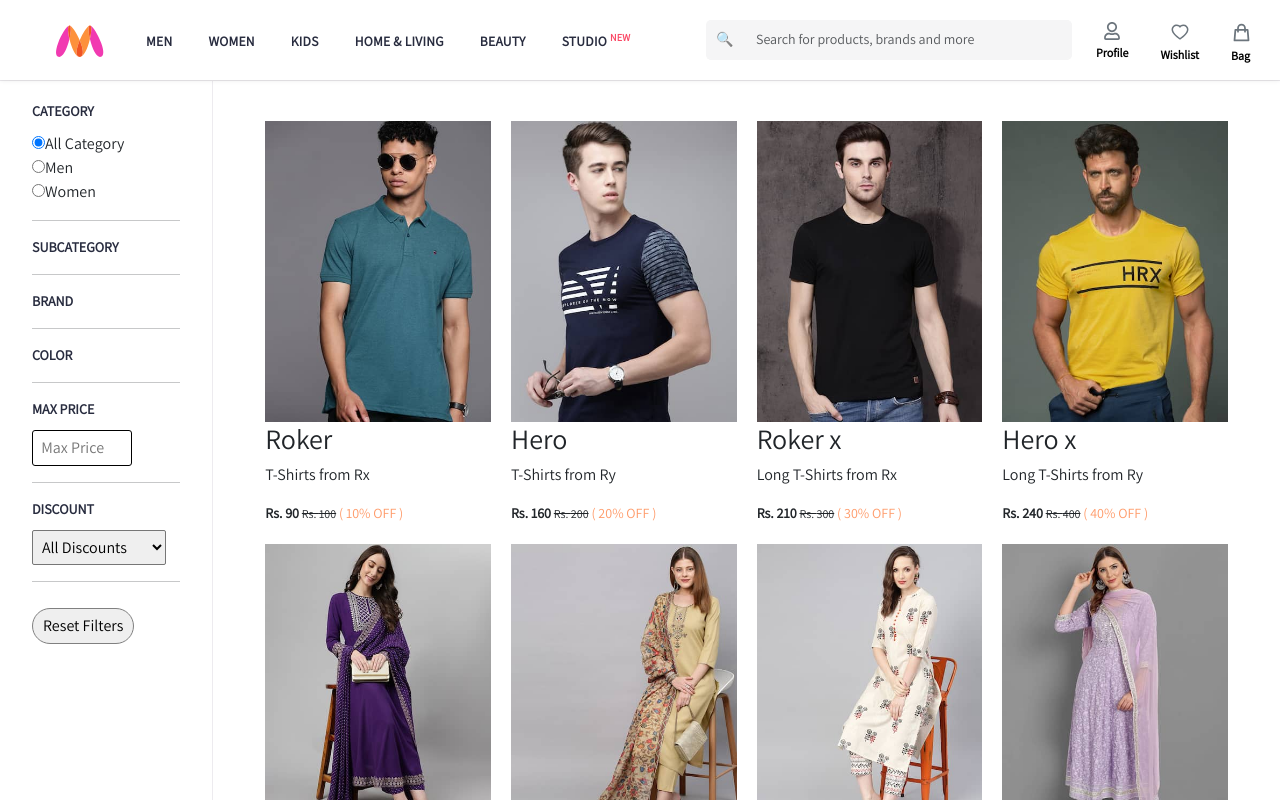
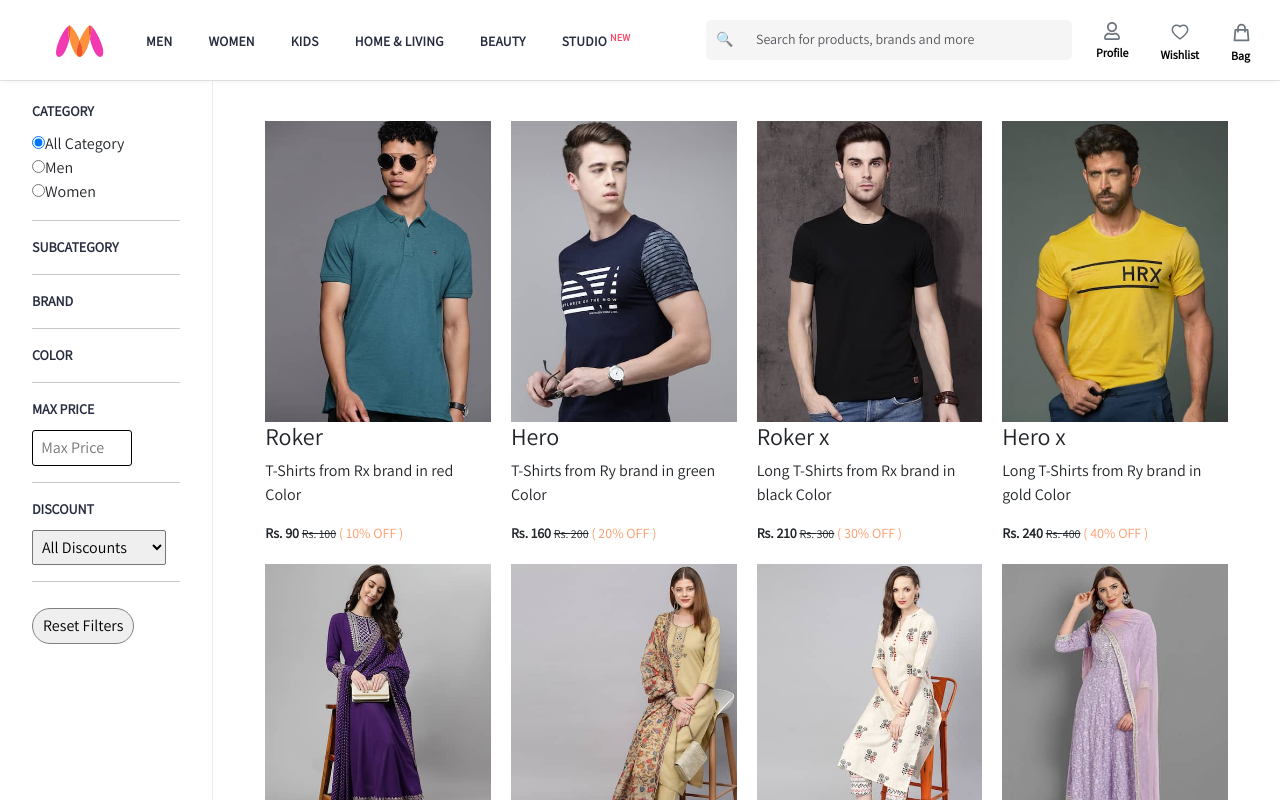
Before and after one commit to sahil0286/myntra, a React (Create React App) app: page / in a window 1280 px wide. Shown: the top 800 px of the page. Built offline with nearby package versions, Linux system fonts and the light colour scheme.

Commit message:
Update Product.js

```diff
--- a/src/components/Product.js
+++ b/src/components/Product.js
@@ -5,8 +5,8 @@
   return (
     <>
         <img src={prop.image} className="card-img-top" alt={prop.image}/>
-        <h3 className="card-text">{prop.name}</h3>
-        <p className="card-text">{prop.subcategory} from {prop.brand}</p>
+        <h4 className=" productName">{prop.name}</h4>
+        <p className="productDetail">{prop.subcategory} from {prop.brand} brand in {prop.color} Color</p>
         <p className="card-text" style={{fontWeight:"bold", fontSize:"14px"}}>Rs. {prop.price-prop.price*(prop.discount)/100} <span style={{fontWeight:"normal", color:"##7e818c" , fontSize:"12px", textDecoration: "line-through"}}>Rs. {prop.price}</span><span style={{fontWeight:"normal", color:"#FF9B6A" , fontSize:"14px"}}> ( {prop.discount}% OFF )</span></p>
     </>
   )
```
